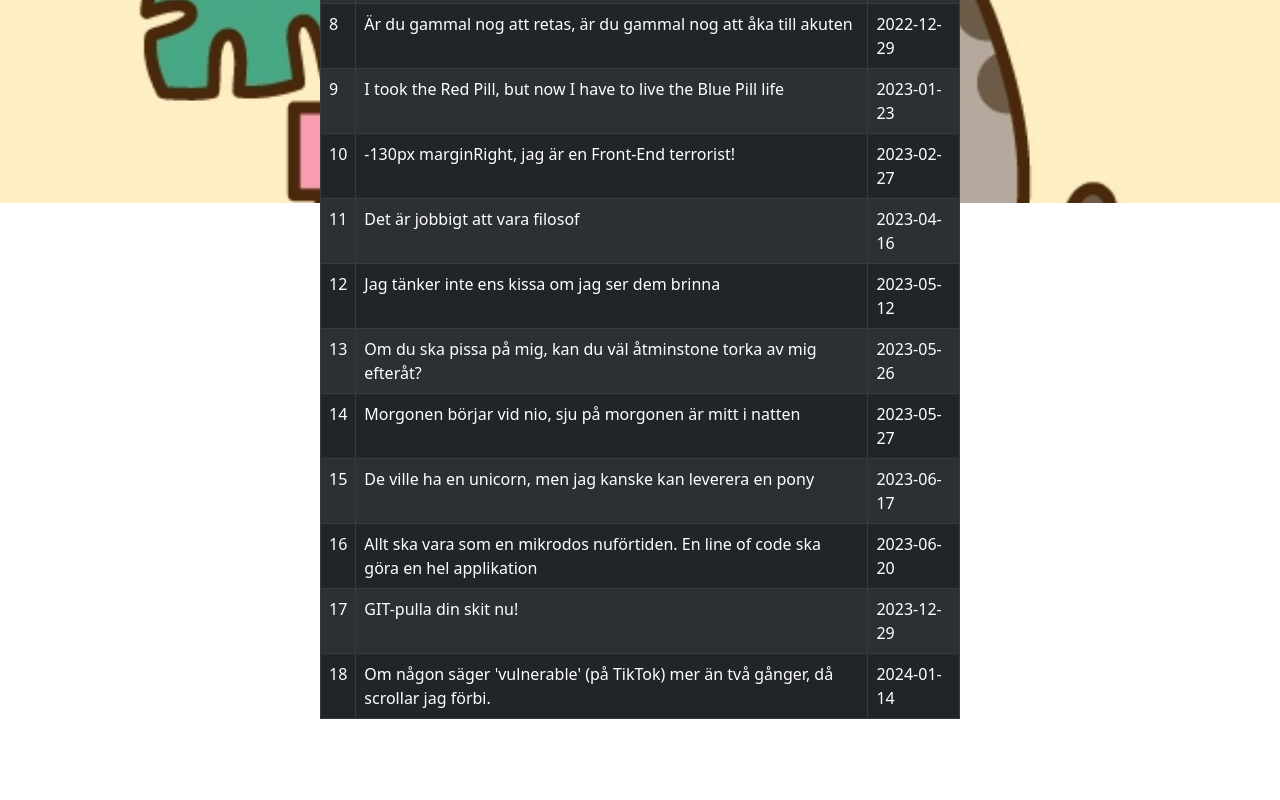
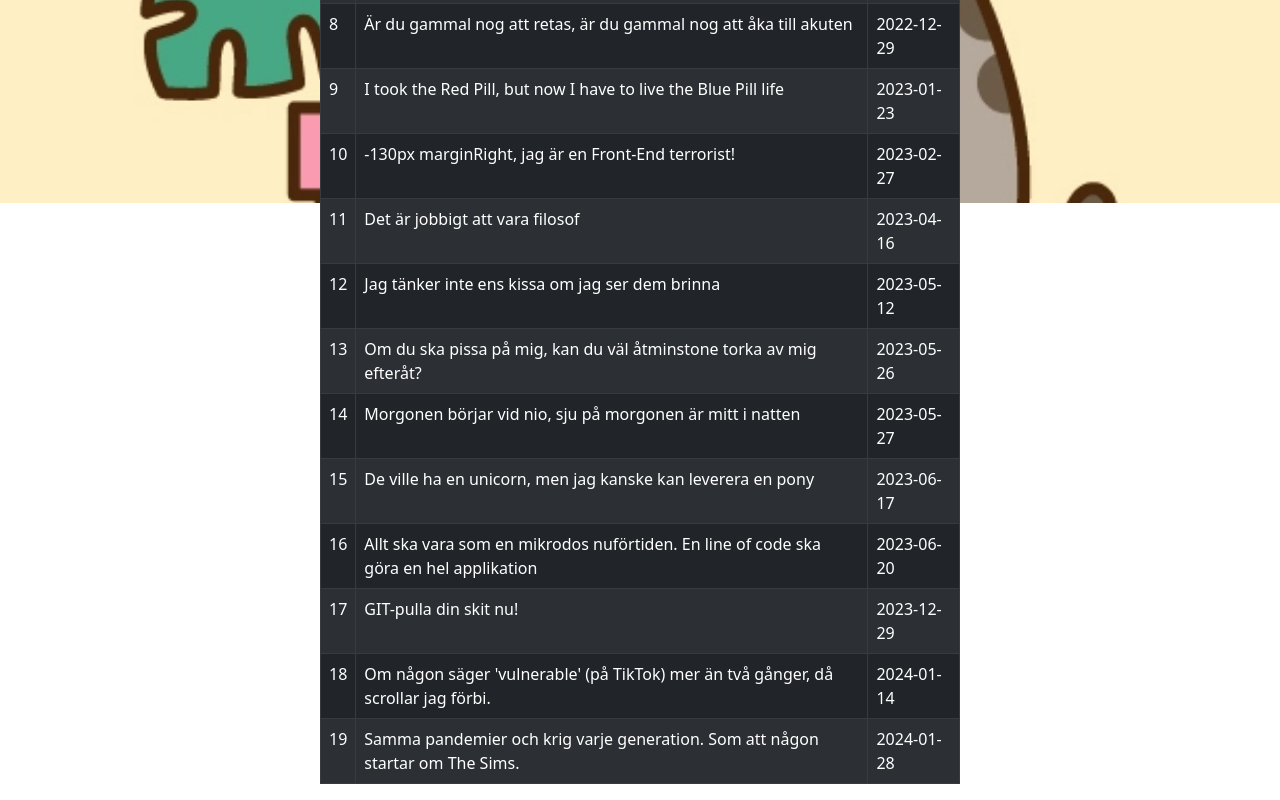
Before and after one commit to Stenstromen/filosofiskaeleonora, a React (Create React App) app: page /all in a window 1280 px wide. Shown: the part 597-1397 px from the top of the page. Before the commit the page ends 1332 px from the top, so only its background shows below. Built offline with nearby package versions, Linux system fonts and the light colour scheme.

Commit message:
Added quote

```diff
--- a/src/assets/Quotes.js
+++ b/src/assets/Quotes.js
@@ -94,6 +94,12 @@ const Quotes = [
       "Om någon säger 'vulnerable' (på TikTok) mer än två gånger, då scrollar jag förbi.",
     date: "2024-01-14",
   },
+  {
+    id: 19,
+    quote:
+      "Samma pandemier och krig varje generation. Som att någon startar om The Sims.",
+    date: "2024-01-28",
+  },
 ];
 
 module.exports = Quotes;
```
